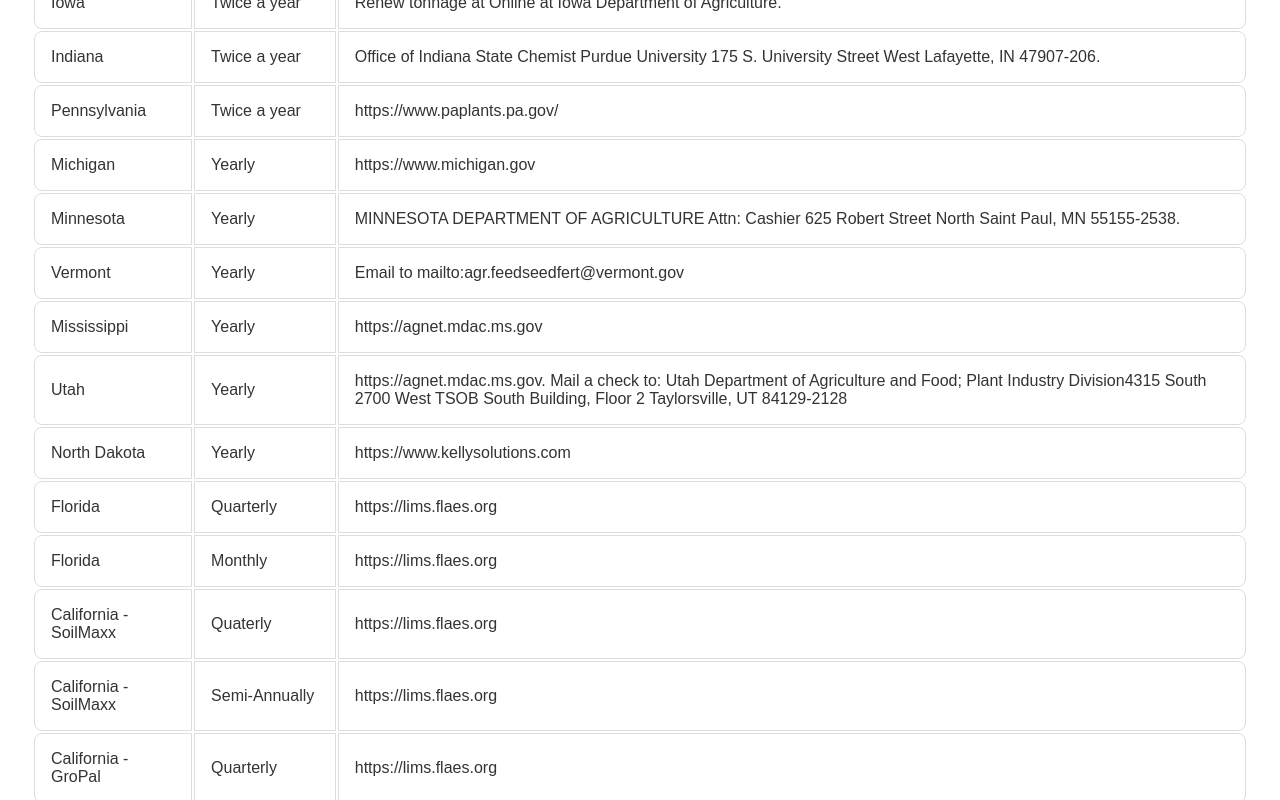
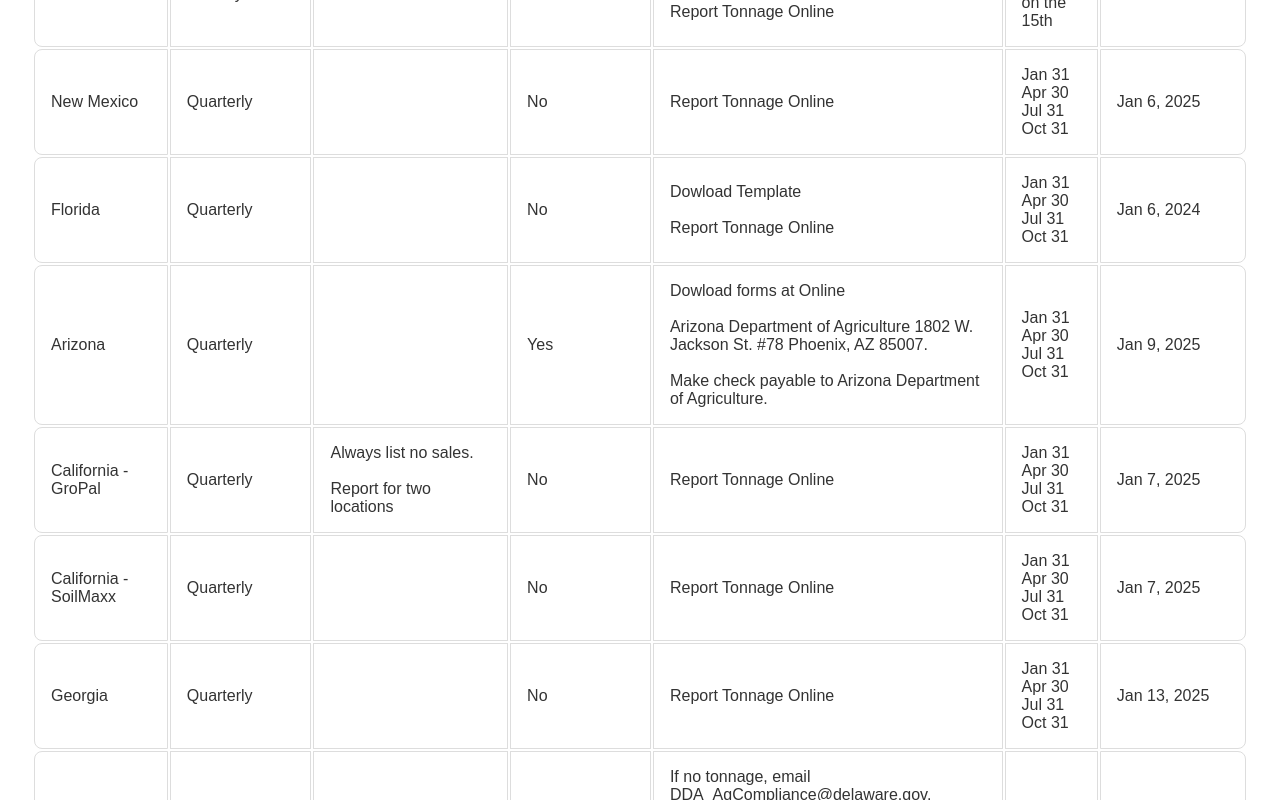
Before and after one commit to max-well-creator/work_dashboard, a Next.js app: page /schedule in a window 1280 px wide. Shown: the part 500-1300 px from the top of the page. Built offline with nearby package versions, Linux system fonts and the light colour scheme.

Commit message:
update tonnage display

```diff
--- a/src/components/tonnage_schedule/TonnageSchedule.js
+++ b/src/components/tonnage_schedule/TonnageSchedule.js
@@ -13,7 +13,11 @@
 						<tr>
 							<th>State</th>
 							<th>Frequency</th>
+							<th>Notes</th>
+							<th>Requires county in report?</th>
 							<th>How to Submit Tonnage</th>
+							<th>Due Date</th>
+							<th>Last Completed</th>
 						</tr>
 					</thead>
 					<tbody>
@@ -21,10 +25,15 @@
 							<tr key={index}>
 								<td>{item.state}</td>
 								<td>{item.frequency}</td>
+								<td className={styles.notes}>{item.notes}</td>
+								<td>{item.requires_county_in_tonnage}</td>
 								<td
+									className={styles.submit}
 									dangerouslySetInnerHTML={{
 										__html: item.how_to_submit,
 									}}></td>
+								<td>{item.due}</td>
+								<td>{item.last_completed}</td>
 							</tr>
 						))}
 					</tbody>
--- a/src/components/tonnage_schedule/TonnageSchedule.module.scss
+++ b/src/components/tonnage_schedule/TonnageSchedule.module.scss
@@ -81,3 +81,7 @@
 .statusPending {
   background-color: #fff3cd !important; // Light yellow background for pending
 }
+
+.notes, .submit {
+  white-space: pre-line;
+}
--- a/src/data/stateFrequencies.js
+++ b/src/data/stateFrequencies.js
@@ -1,14 +1,24 @@
 // data/stateFrequencies.js
 
+const QUARTERLY = "Jan 31\nApr 30\nJul 31\nOct 31";
+const SEMI_ANNUALLY_DUE = "Jan 31\nJul 31";
+
+const MONTHLY_HEADING = "Monthly";
+const QUARTERLY_HEADING = "Quarterly";
+const SEMI_ANNUALLY_HEADING = "Semi-Annually";
+const YEARLY_HEADING = "Yearly";
+const ONLINE = "Report Tonnage Online";
+
 export const stateFrequencies = [
+	//Monthly
 	{
 		state: "Arkansas",
-		frequency: "Monthly",
+		frequency: MONTHLY_HEADING,
 		requires_county_in_tonnage: "No",
 		notes:
-			"If under 1 ton send a 0 ton report. Starting September 2024 keep a record of real tonnage and amount owed and then pay a lump sum in June per Mike Stage call on 12-13-24",
+			"If under 1 ton send a 0 ton report.\n\nStarting September 2024 keep a record of real tonnage and amount owed and then pay a lump sum in June per Mike Stage call on 12-13-24",
 		how_to_submit:
-			'Email zero ton report to <a href="mailto:fertilizer@agriculture.arkansas.gov">fertilizer@agriculture.arkansas.gov</a>. If there is tonnage pay <a href="https://payments.statesolutions.us/?AID=63236C49690A4EF484D709986A07A969 target="_blank" rel="noopener noreferrer"">online</a>',
+			'Email zero ton report to <a href="mailto:fertilizer@agriculture.arkansas.gov">fertilizer@agriculture.arkansas.gov</a>.\n\n If there is tonnage pay <a href="https://payments.statesolutions.us/?AID=63236C49690A4EF484D709986A07A969 target="_blank" rel="noopener noreferrer"">online</a>',
 		sepetember_2024_tonnage: ".02",
 		october_2024_tonnage: ".01",
 		november_2024_tonnage: ".01",
@@ -17,101 +27,162 @@
 		last_completed: "Jan 6, 2025",
 	},
 	{
+		state: "Florida",
+		frequency: MONTHLY_HEADING,
+		notes: "",
+		requires_county_in_tonnage: "Yes",
+		how_to_submit: `<a href='https://www.fdacs.gov/Agriculture-Industry/Fertilizer-Licensing-and-Tonnage-Reporting'>Download forms online</a>\n\n<a href="https://lims.flaes.org/HomeNew.aspx?ReturnUrl=/" target="_blank" rel="noopener noreferrer">${ONLINE}</a>`,
+		due: "Every month on the 15th",
+		last_completed: "",
+	},
+
+	//Quarterly
+	{
 		state: "New Mexico",
-		frequency: "Quarterly",
+		frequency: QUARTERLY_HEADING,
 		notes: "",
-		how_to_submit:
-			'<a href="https://nmag.nmsu.edu/USAPlants/SecurityLogin.aspx" target="_blank" rel="noopener noreferrer">https://nmag.nmsu.edu</a>',
-		due: "Jan 31 / April 31 / July 31 / October 31",
+		requires_county_in_tonnage: "No",
+		how_to_submit: `<a href="https://nmag.nmsu.edu/USAPlants/SecurityLogin.aspx" target="_blank" rel="noopener noreferrer">${ONLINE}</a>`,
+		due: QUARTERLY,
 		last_completed: "Jan 6, 2025",
 	},
 	{
-		state: "Arizona",
-		frequency: "Quarterly",
-		requires_county_in_tonnage: "Yes",
-		notes:
-			"Dowload forms at <a href='https://agriculture.az.gov/download-forms'>Arizonia Agriculture Website/a>",
-		how_to_submit:
-			"Arizona Department of Agriculture 1802 W. Jackson St. #78 Phoenix, AZ 85007. Make check payable to Arizona Department of Agriculture.",
-		due: "Jan 31 / April 31/ July 31 / October 31",
-		last_completed: "1/9/25",
+		state: "Florida",
+		frequency: QUARTERLY_HEADING,
+		notes: "",
+		requires_county_in_tonnage: "No",
+		how_to_submit: `<a href='https://www.fdacs.gov/Agriculture-Industry/Fertilizer-Licensing-and-Tonnage-Reporting'>Dowload Template</a>\n\n<a href="https://lims.flaes.org/HomeNew.aspx?ReturnUrl=/" target="_blank" rel="noopener noreferrer">${ONLINE}</a>`,
+		due: QUARTERLY,
+		last_completed: "Jan 6, 2024",
 	},
 	{
-		state: "Delaware",
-		frequency: "Semi-Annually",
+		state: "Arizona",
+		frequency: QUARTERLY_HEADING,
+		requires_county_in_tonnage: "Yes",
 		notes: "",
 		how_to_submit:
-			'If no tonnage, email <a href="mailto:DDA_AgCompliance@delaware.gov">DDA_AgCompliance@delaware.gov</a>. If tonnage, pay via <a href="https://www.velocitypayment.com/client/delaware/agriculture/agriculture/index.htm" target="_blank" rel="noopener noreferrer">Velocity Payment</a> and mail tonnage report and payment receipt to <a href="mailto:DDA_AgCompliance@delaware.gov">DDA_AgCompliance@delaware.gov</a>.',
-		due: "Jan 31 / July 31",
+			"Dowload forms at <a href='https://agriculture.az.gov/download-forms'>Online</a>\n\nArizona Department of Agriculture 1802 W. Jackson St. #78 Phoenix, AZ 85007.\n\n Make check payable to Arizona Department of Agriculture.",
+		due: QUARTERLY,
+		last_completed: "Jan 9, 2025",
+	},
+	{
+		state: "California - GroPal",
+		notes: "Always list no sales.\n\nReport for two locations",
+		frequency: QUARTERLY_HEADING,
+		requires_county_in_tonnage: "No",
+		how_to_submit: `<a href="https://inspect.cdfa.ca.gov/evj/ExtraView?killcache=-1515228896" target="_blank" rel="noopener noreferrer">${ONLINE}</a>`,
+		due: QUARTERLY,
+		last_completed: "Jan 7, 2025",
+	},
+	{
+		state: "California - SoilMaxx",
+		frequency: QUARTERLY_HEADING,
+		notes: "",
+		requires_county_in_tonnage: "No",
+		how_to_submit: `<a href="https://inspect.cdfa.ca.gov/evj/ExtraView?killcache=-1515228896" target="_blank" rel="noopener noreferrer">${ONLINE}</a>`,
+		due: QUARTERLY,
+		last_completed: "Jan 7, 2025",
+	},
+	{
+		state: "Georgia",
+		frequency: QUARTERLY_HEADING,
+		notes: "",
+		requires_county_in_tonnage: "No",
+		how_to_submit: `<a href="https://www.kellysolutions.com/ga/fert/tonnage/login.asp" target="_blank" rel="noopener noreferrer">${ONLINE}</a>`,
+		due: QUARTERLY,
+		last_completed: "Jan 13, 2025",
+	},
+
+	//Semi-Annually
+	{
+		state: "Delaware",
+		frequency: SEMI_ANNUALLY_HEADING,
+		notes: "",
+		requires_county_in_tonnage: "No",
+		how_to_submit:
+			'If no tonnage, email <a href="mailto:DDA_AgCompliance@delaware.gov">DDA_AgCompliance@delaware.gov</a>.\n\n If tonnage, pay via <a href="https://www.velocitypayment.com/client/delaware/agriculture/agriculture/index.htm" target="_blank" rel="noopener noreferrer">Velocity Payment</a> and mail tonnage report and payment receipt to <a href="mailto:DDA_AgCompliance@delaware.gov">DDA_AgCompliance@delaware.gov</a>.',
+		due: SEMI_ANNUALLY_DUE,
 		last_completed: "Jan 2, 2025",
 	},
 	{
-		state: "Georgia",
-		frequency: "Quarterly",
-		notes: "",
-		how_to_submit:
-			'<a href="https://www.kellysolutions.com/ga/fert/tonnage/login.asp" target="_blank" rel="noopener noreferrer">https://www.kellysolutions.com</a>',
-		due: "Jan 15 / April 15 / July 15 / October 15,",
-		last_completed: "Jan 13, 2025",
-	},
-	{
 		state: "Iowa",
-		frequency: "Twice a year",
+		frequency: SEMI_ANNUALLY_HEADING,
 		requires_county_in_tonnage: "No",
 		notes: "",
-		how_to_submit:
-			'Renew tonnage at <a href="https://iowadeptag.my.site.com/s/login/?amp=&ec=302" target= "_blank">Online at Iowa Department of Agriculture.</a>',
+		how_to_submit: `<a href="https://iowadeptag.my.site.com/s/login/?amp=&ec=302" target= "_blank">${ONLINE}</a>`,
 		point_of_contact_name: "Alan Keller",
 		point_of_contact_phone: "515-281-8597",
 		point_of_contact_email: "?",
-		due: "Jul 15 / Jan 15",
+		due: SEMI_ANNUALLY_DUE,
 		last_completed: "Jan 2, 2025",
 	},
 	{
 		state: "Indiana",
-		frequency: "Twice a year",
+		frequency: SEMI_ANNUALLY_HEADING,
 		requires_county_in_tonnage: "Yes",
-		notes:
-			"Dowload forms at <a href='https://oisc.purdue.edu/fertilizer/forms.html'>Purdue Website/a>",
+		notes: "",
 		how_to_submit:
-			"Office of Indiana State Chemist Purdue University 175 S. University Street West Lafayette, IN 47907-206.",
-		due: "Jan 31 / July 31",
+			"Dowload forms at <a href='https://oisc.purdue.edu/fertilizer/forms.html'>Online</a>\n\nOffice of Indiana State Chemist\nPurdue University\n 175 S. University Street West\n Lafayette, IN 47907-206.",
+		due: SEMI_ANNUALLY_DUE,
 		last_completed: "Jan 10, 2025",
 	},
 	{
 		state: "Pennsylvania",
-		frequency: "Twice a year",
+		frequency: SEMI_ANNUALLY_HEADING,
 		requires_county_in_tonnage: "Yes",
 		notes: "",
-		how_to_submit:
-			'<a href="https://www.paplants.pa.gov/" target="_blank" rel="noopener noreferrer">https://www.paplants.pa.gov/</a>',
-		due: "Jan 31 / July 31",
+		how_to_submit: `<a href="https://www.paplants.pa.gov/" target="_blank" rel="noopener noreferrer">${ONLINE}</a>`,
+		due: SEMI_ANNUALLY_DUE,
 		last_completed: "Jan 10, 2025",
 	},
+
+	{
+		state: "California - SoilMaxx",
+		frequency: SEMI_ANNUALLY_HEADING,
+		notes: "",
+		requires_county_in_tonnage: "Yes",
+		how_to_submit: `<a href="https://inspect.cdfa.ca.gov/evj/ExtraView?killcache=-1515228896" target="_blank" rel="noopener noreferrer">${ONLINE}</a>`,
+		due: SEMI_ANNUALLY_DUE,
+		last_completed: "Jan 7, 2025",
+	},
+
+	{
+		state: "California - GroPal",
+		notes: "Always list no sales",
+		frequency: SEMI_ANNUALLY_HEADING,
+		requires_county_in_tonnage: "No",
+		how_to_submit: `<a href="https://inspect.cdfa.ca.gov/evj/ExtraView?killcache=-1515228896" target="_blank" rel="noopener noreferrer">${ONLINE}</a>`,
+		due: SEMI_ANNUALLY_DUE,
+		last_completed: "Jan 7, 2025",
+	},
+
+	//Yearly
 	{
 		state: "Michigan",
-		frequency: "Yearly",
+		frequency: YEARLY_HEADING,
 		notes: "",
-		how_to_submit:
-			'<a href="https://www.michigan.gov/mdard/plant-pest/fertilizer/fertilizerinfo/reporting-fertilizer-tonnage" target="_blank" rel="noopener noreferrer">https://www.michigan.gov</a>',
+		requires_county_in_tonnage: "No",
+		how_to_submit: `<a href="https://www.michigan.gov/mdard/plant-pest/fertilizer/fertilizerinfo/reporting-fertilizer-tonnage" target="_blank" rel="noopener noreferrer">${ONLINE}</a>`,
 		due: "Jan 31",
 		last_completed: "Jan 7, 2024",
 	},
 	{
 		state: "Minnesota",
-		frequency: "Yearly",
+		frequency: YEARLY_HEADING,
+		requires_county_in_tonnage: "No",
 		notes: "",
 		how_to_submit:
-			"MINNESOTA DEPARTMENT OF AGRICULTURE \n Attn: Cashier \n 625 Robert Street North Saint Paul, MN 55155-2538.",
+			"MINNESOTA DEPARTMENT OF AGRICULTURE \n Attn: Cashier \n 625 Robert Street North\n Saint Paul, MN 55155-2538.",
 		due: "July 31",
 		last_completed: "September 20, 2024",
 	},
 	{
 		state: "Vermont",
-		frequency: "Yearly",
+		frequency: YEARLY_HEADING,
 		notes: "",
+		requires_county_in_tonnage: "Yes",
 		how_to_submit:
-			'Email to <a href="mailto:agr.feedseedfert@vermont.gov" target="_blank" rel="noopener noreferrer">mailto:agr.feedseedfert@vermont.gov</a>',
+			'Email to <a href="mailto:agr.feedseedfert@vermont.gov" target="_blank" rel="noopener noreferrer">Vermont AG Email</a>',
 		point_of_contact_name: "Lisa Fantelli",
 		point_of_contact_phone: "802-828-5050",
 		point_of_contact_email: "Lisa.fantelli@vermont.gov",
@@ -120,18 +191,18 @@
 	},
 	{
 		state: "Mississippi",
-		frequency: "Yearly",
+		frequency: YEARLY_HEADING,
 		notes: "",
-		how_to_submit:
-			'<a href="https://agnet.mdac.ms.gov/fflsp/account/login" target="_blank" rel="noopener noreferrer">https://agnet.mdac.ms.gov</a>',
+		requires_county_in_tonnage: "No",
+		how_to_submit: `<a href="https://agnet.mdac.ms.gov/fflsp/account/login" target="_blank" rel="noopener noreferrer">${ONLINE}</a>`,
 		due: "Jul 1",
 		last_completed: "Jul 1",
 	},
 	{
 		state: "Utah",
-		frequency: "Yearly",
-		how_to_submit:
-			'<a href="https://webapp.ag.utah.gov/productRegistration/registrant.jsp" target="_blank" rel="noopener noreferrer">https://agnet.mdac.ms.gov</a>. Mail a check to: Utah Department of Agriculture and Food; Plant Industry Division4315 South 2700 West TSOB South Building, Floor 2 Taylorsville, UT 84129-2128',
+		frequency: YEARLY_HEADING,
+		requires_county_in_tonnage: "Yes",
+		how_to_submit: `<a href="https://webapp.ag.utah.gov/productRegistration/registrant.jsp" target="_blank" rel="noopener noreferrer">${ONLINE}</a>.\n\nMail a check to: Utah Department of Agriculture and Food and Plant Industry Division\n4315 South 2700 West TSOB South Building, Floor 2\n Taylorsville, UT 84129-21280`,
 		notes:
 			"Cover sheet for payment for for AG-USA is in dropbox under Utah Tonnage Reports",
 		due: "Nov 15",
@@ -139,76 +210,14 @@
 	},
 	{
 		state: "North Dakota",
-		frequency: "Yearly",
+		frequency: YEARLY_HEADING,
 		notes: "",
-		how_to_submit:
-			'<a href="https://www.kellysolutions.com/nd/FertDistribLicenses/tonnage/login.asp" target="_blank" rel="noopener noreferrer">https://www.kellysolutions.com</a>',
+		requires_county_in_tonnage: "No",
+		how_to_submit: `<a href="https://www.kellysolutions.com/nd/FertDistribLicenses/tonnage/login.asp" target="_blank" rel="noopener noreferrer">${ONLINE}</a>`,
 		point_of_contact_name: "Lukas Wagner",
 		point_of_contact_phone: "701 328-4922",
 		point_of_contact_email: "bkiefel@nd.gov",
-		due: "",
+		due: "Jan 31",
 		last_completed: "Jan 2, 2025",
 	},
-	{
-		state: "Florida",
-		frequency: "Quarterly",
-		notes:
-			"https://www.fdacs.gov/Agriculture-Industry/Fertilizer-Licensing-and-Tonnage-Reporting",
-		requires_county_in_tonnage: "No",
-		how_to_submit:
-			'<a href="https://lims.flaes.org/HomeNew.aspx?ReturnUrl=/" target="_blank" rel="noopener noreferrer">https://lims.flaes.org</a>',
-		due: "Jan 31 / April 31/ July 31 / October 31",
-		last_completed: "Jan 6, 2024",
-	},
-	{
-		state: "Florida",
-		frequency: "Monthly",
-		notes:
-			"https://www.fdacs.gov/Agriculture-Industry/Fertilizer-Licensing-and-Tonnage-Reporting",
-		requires_county_in_tonnage: "Yes",
-		how_to_submit:
-			'<a href="https://lims.flaes.org/HomeNew.aspx?ReturnUrl=/" target="_blank" rel="noopener noreferrer">https://lims.flaes.org</a>',
-		due: "Every month on the 15th",
-		last_completed: "",
-	},
-	{
-		state: "California - SoilMaxx",
-		frequency: "Quaterly",
-		notes: "",
-		requires_county_in_tonnage_quarterly: "No",
-		how_to_submit:
-			'<a href="https://inspect.cdfa.ca.gov/evj/ExtraView?killcache=-1515228896" target="_blank" rel="noopener noreferrer">https://lims.flaes.org</a>',
-		due: "Jan 31 / April 31 / July 31 / October 31",
-		last_completed: "Jan 7, 2025",
-	},
-	{
-		state: "California - SoilMaxx",
-		frequency: "Semi-Annually",
-		notes: "",
-		requires_county_in_tonnage: "Yes",
-		how_to_submit:
-			'<a href="https://inspect.cdfa.ca.gov/evj/ExtraView?killcache=-1515228896" target="_blank" rel="noopener noreferrer">https://lims.flaes.org</a>',
-		due: "Jan 15 / Jul 15",
-		last_completed: "Jan 7, 2025",
-	},
-	{
-		state: "California - GroPal",
-		notes: "Always list no sales/ Report for two locations",
-		frequency: "Quarterly",
-		requires_county_in_tonnage: "No",
-		how_to_submit:
-			'<a href="https://inspect.cdfa.ca.gov/evj/ExtraView?killcache=-1515228896" target="_blank" rel="noopener noreferrer">https://lims.flaes.org</a>',
-		due: "Jan 31 / April 31 / July 31 / October 31",
-		last_completed: "Jan 7, 2025",
-	},
-	{
-		state: "California - GroPal",
-		notes: "Always list no sales",
-		frequency: "Semi-Annually",
-		requires_county_in_tonnage: "No",
-		how_to_submit:
-			'<a href="https://inspect.cdfa.ca.gov/evj/ExtraView?killcache=-1515228896" target="_blank" rel="noopener noreferrer">https://lims.flaes.org</a>',
-		due: "Jan 15 / Jul 15",
-		last_completed: "Jan 7, 2025",
-	},
 ];
```
